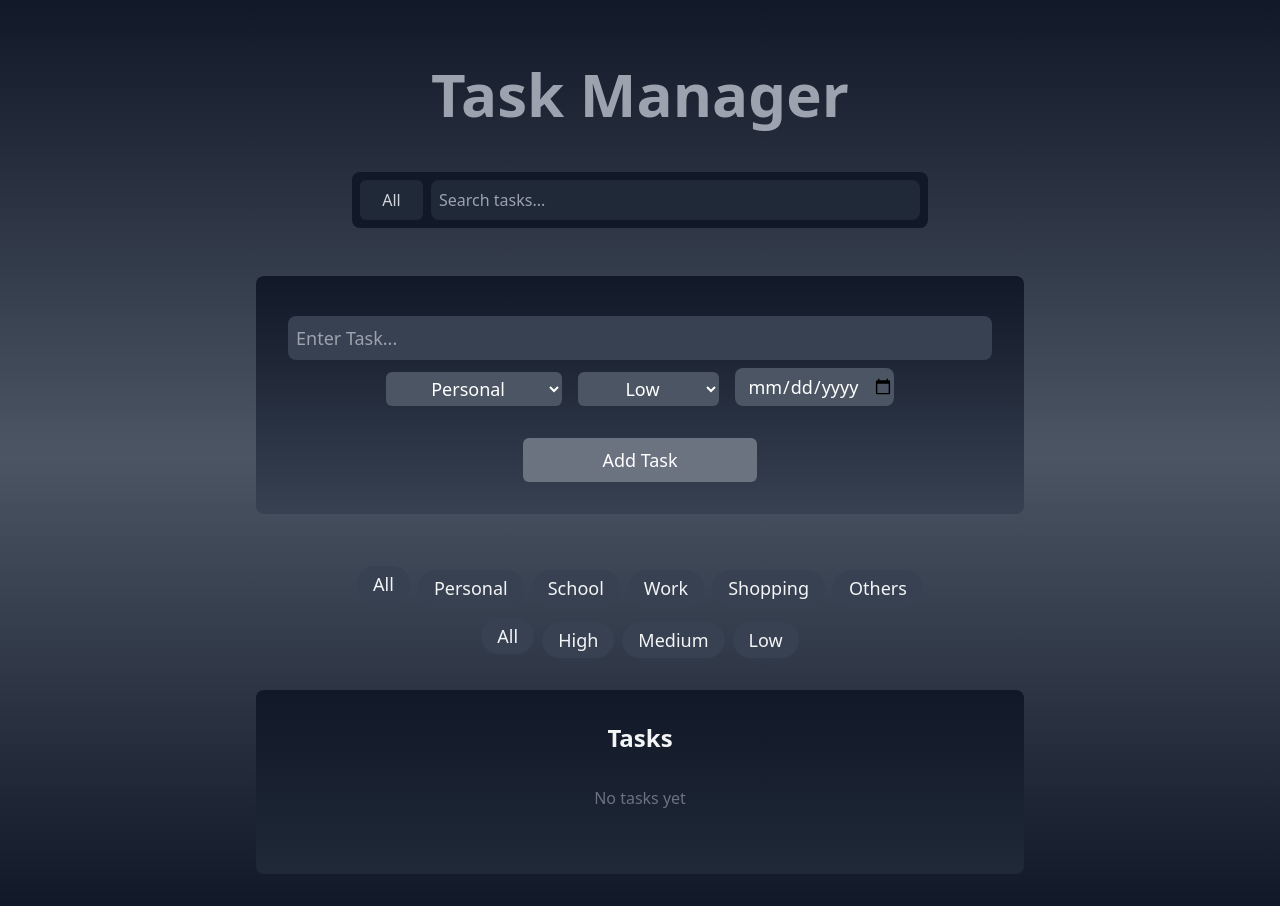
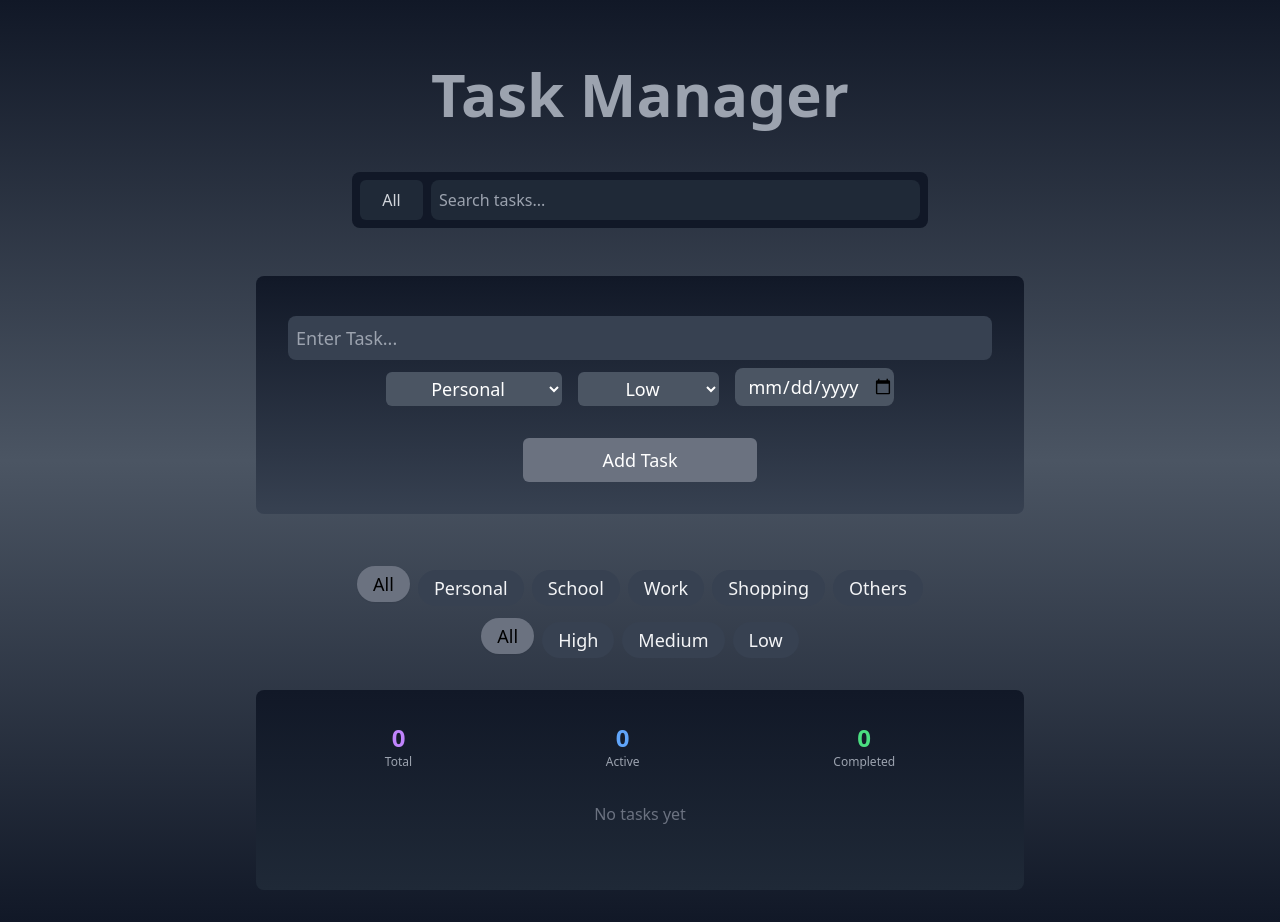
Before and after one commit to bharathP30/task-manager, a React (Vite) app: page / in a window 1280 px wide. Built offline with nearby package versions, Linux system fonts and the light colour scheme.

Commit message:
add stat bar and logic

```diff
--- a/src/App.jsx
+++ b/src/App.jsx
@@ -7,8 +7,8 @@ export default function App() {
     const [priority, setPriority] = useState("Low");
     const [category, setCategory] = useState("Personal");
     const [date, setDate] = useState("");
-    const [categoryfilter, setCategoryfilter] = useState("");
-    const [priorityfilter, setPriorityfilter] = useState("");
+    const [categoryfilter, setCategoryfilter] = useState("All");
+    const [priorityfilter, setPriorityfilter] = useState("All");
     const [searchterm, setSearchterm] = useState("");
     const [statusFilter, setStatusfilter] = useState("All");
 
@@ -28,8 +28,13 @@ export default function App() {
 
             setList([...list, data]);
             setTask("");
+            setDate("");
 
     };
+
+    const totalTasks = list.length;
+    const activeTasks = list.filter(t => !t.completed).length;
+    const completedTasks = list.filter(t => t.completed).length;
 
     const isDone = "text-sm text-gray-200 md:text-xl line-through opacity-50 transition duration-300";
     const notDone = "text-sm text-gray-100 md:text-xl transition duration-300";
@@ -38,13 +43,14 @@ export default function App() {
     const inactive = "bg-gray-700 text-gray-100 ";
 
     const filteredList = list.filter(entry => {
-            const term = entry.content.trim().includes(searchterm.trim());
-            const taskStatus = statusFilter === "All" || statusFilter === entry.completed
+           const term = searchterm === "" || entry.content.toLowerCase().includes(searchterm.toLowerCase());
+            const taskStatus = statusFilter === "All" || (statusFilter === "true" && entry.completed) || (statusFilter === "false" && !entry.completed);
             const cat = categoryfilter === "All" || categoryfilter === entry.type;
             const prio = priorityfilter === "All" || priorityfilter === entry.order;
 
             return term && taskStatus && cat && prio;
     });
+
 
 return (
     <div className="min-h-screen w-full p-4 bg-gradient-to-b from-gray-900 via-gray-600 to-gray-900">
@@ -193,7 +199,21 @@ return (
         <div className="w-full p-4 text-center mb-4
         md:mx-auto md:max-w-3xl md:p-8
         text-white rounded-lg font-sans bg-gradient-to-b from-gray-900 to-gray-800">
-                <h2 className="text-center font-sans font-semibold text-xl text-gray-100 mb-4 md:mb-8 md:text-2xl">Tasks</h2>
+
+                <div className="flex justify-around text-center mb-4">
+                    <div>
+                        <p className="text-md md:text-2xl font-bold text-purple-400">{totalTasks}</p>
+                        <p className="text-xs text-gray-400">Total</p>
+                    </div>
+                    <div>
+                        <p className="text-md md:text-2xl font-bold text-blue-400">{activeTasks}</p>
+                        <p className="text-xs text-gray-400">Active</p>
+                    </div>
+                    <div>
+                        <p className="text-md md:text-2xl font-bold text-green-400">{completedTasks}</p>
+                        <p className="text-xs text-gray-400">Completed</p>
+                    </div>
+                </div>
             {   list.length === 0 ? (
                 <p className="text-gray-500 m-8">No tasks yet</p>
             ):(
```
